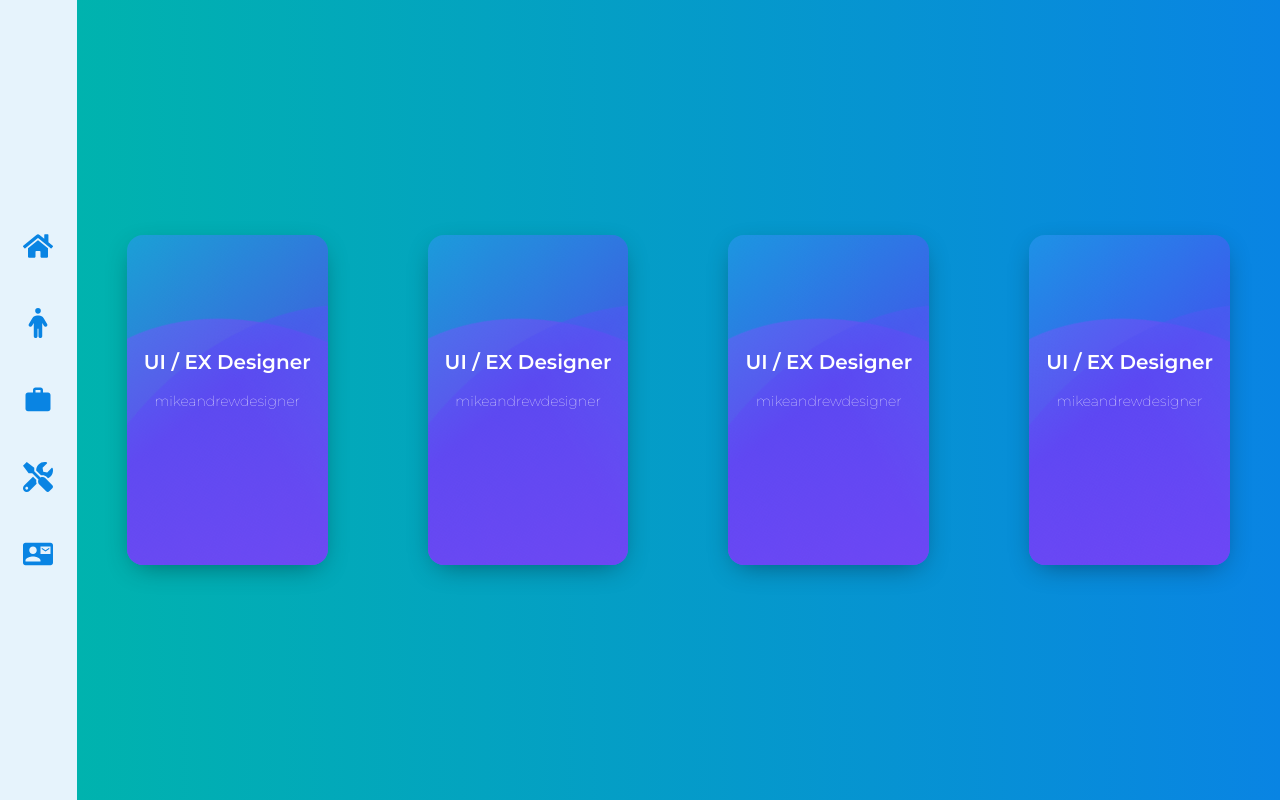
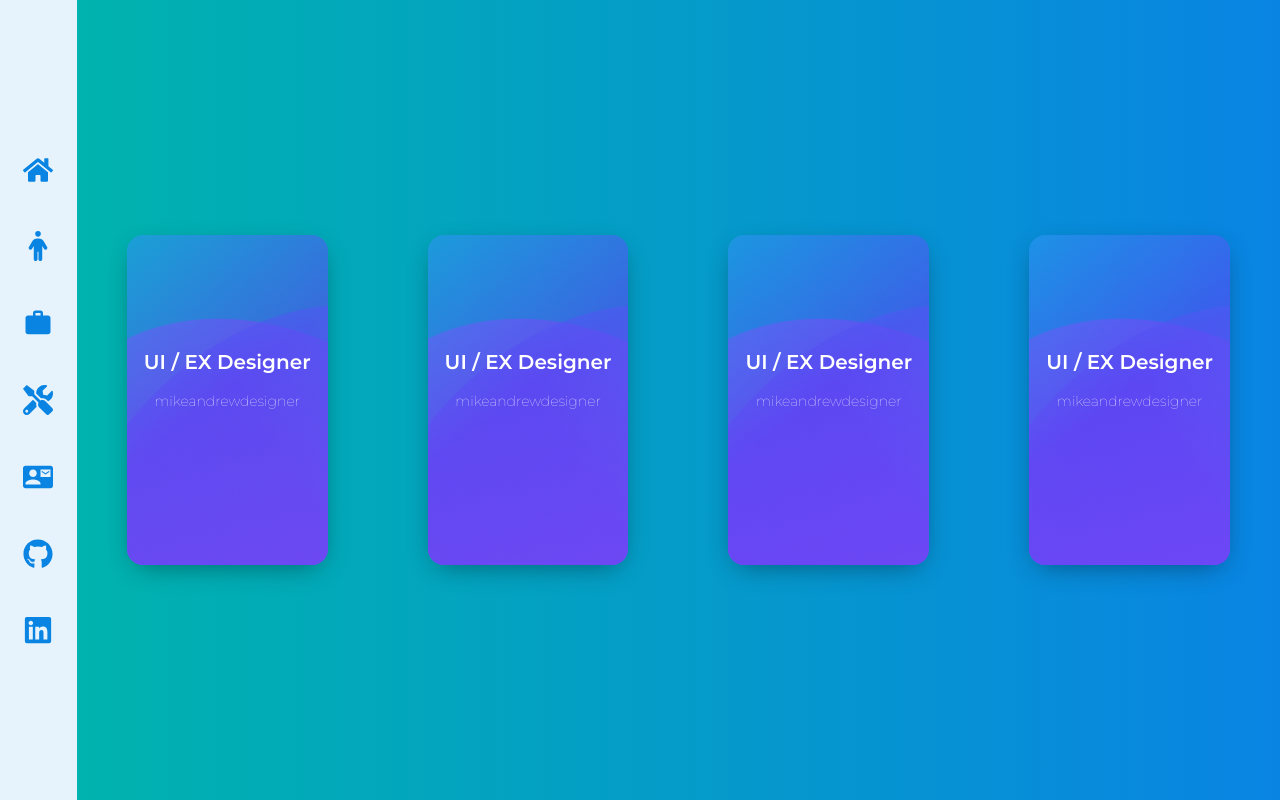
Before and after one commit to timothytracy/portfolio-website, a Next.js app: page /portfolio in a window 1280 px wide. Built offline with nearby package versions, Linux system fonts and the light colour scheme.

Commit message:
added github links

```diff
--- a/src/app/components/header/Header.tsx
+++ b/src/app/components/header/Header.tsx
@@ -1,4 +1,4 @@
-import { FaHome, FaTools } from "react-icons/fa";
+import { FaGithub, FaHome, FaLinkedin, FaTools } from "react-icons/fa";
 import HeaderButton from "../buttons/header-button/HeaderButton";
 import { FaPerson } from "react-icons/fa6";
 import { MdContactMail, MdWork } from "react-icons/md";
@@ -11,7 +11,9 @@ const Header: React.FC = () => {
                 <a href='/about'><HeaderButton><FaPerson size='30'/></HeaderButton></a>
                 <a href='/work'><HeaderButton><MdWork size='30'/></HeaderButton></a>
                 <a href='/portfolio'><HeaderButton><FaTools size='30'/></HeaderButton></a>
-                <a href='/contact'><HeaderButton><MdContactMail size='30'/></HeaderButton></a>
+                <a href='mailto:timothydtracy@gmail.com'><HeaderButton><MdContactMail size='30'/></HeaderButton></a>
+                <a href='https://github.com/Timothy-Tracy' target='_blank'><HeaderButton><FaGithub size='30'/></HeaderButton></a>
+                <a href='https://linkedin.com/in/timothy-tracy-0aab301b6/' target='_blank'><HeaderButton><FaLinkedin size='30'/></HeaderButton></a>
             </div>
         </div>
     );
```
